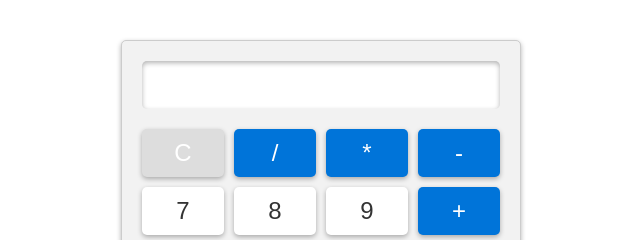
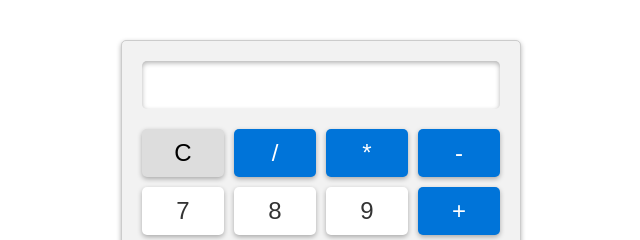
Before and after one commit to Lalit-dotcom/Basic-Calculator, a plain HTML site: page index.html in a window 1280 px wide. In both pictures the pointer is over the button 502 px from the left and 153 px from the top of the page. Shown: the top 240 px of the page, 319-959 px from the left. Drawn offline with Linux system fonts and the light colour scheme.

Commit message:
Updated css

```diff
--- a/style.css
+++ b/style.css
@@ -48,6 +48,12 @@ button:hover{
     color: #fff;
 }
 
+.clear:hover,
+.operator:hover,
+.equals:hover{
+    color: black;
+}
+
 .operator{
     background-color: #0074d9;
     color: #fff;
```
